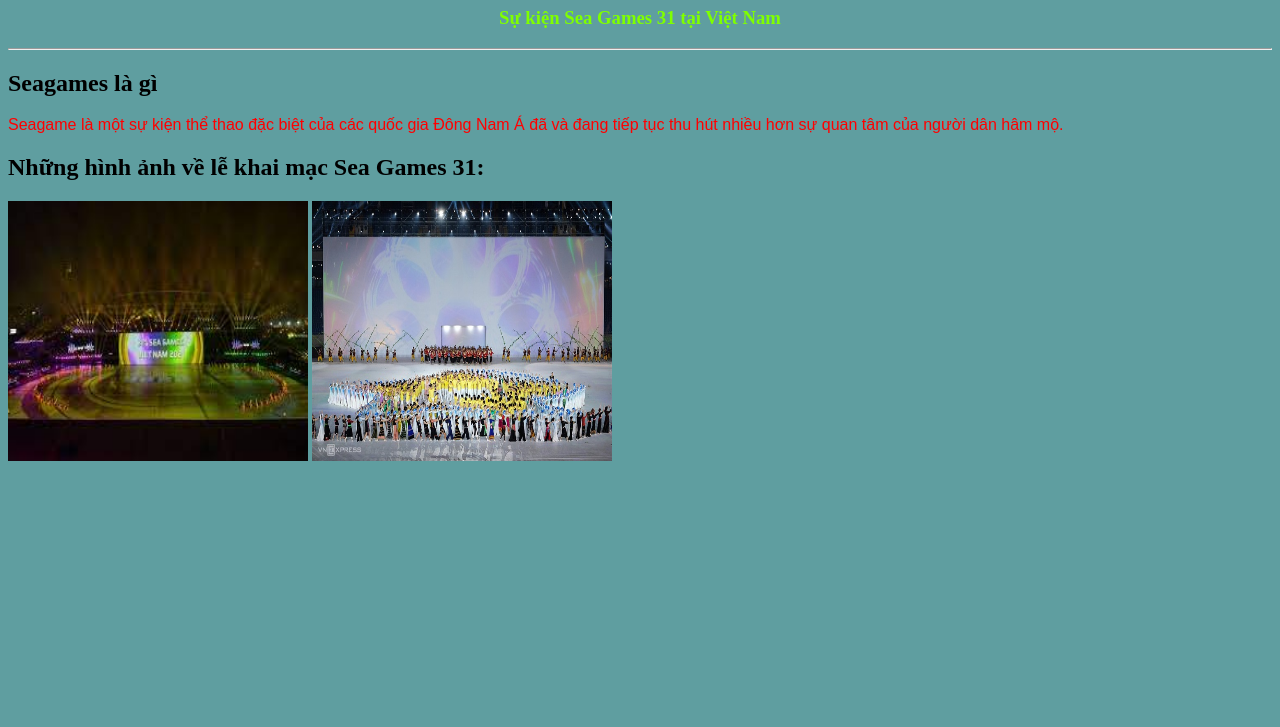
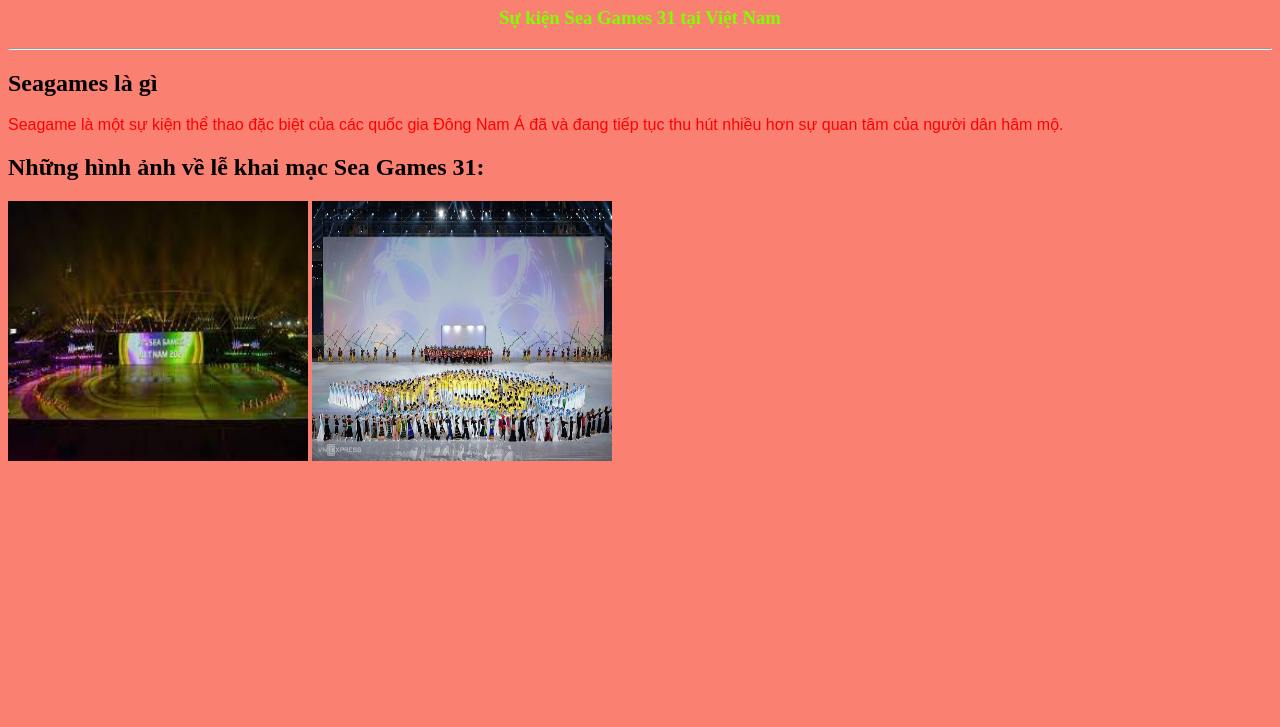
Before and after one commit to ThanhhappyVN/Portpolio, a plain HTML site: page My Portpolio.html in a window 1280 px wide. Shown: the part 73-800 px from the top of the page. Drawn offline with Linux system fonts and the light colour scheme.

Commit message:
Update My Portpolio.html

```diff
--- a/My Portpolio.html
+++ b/My Portpolio.html
@@ -7,7 +7,7 @@
     <title>Portpolio</title>
     <link rel="stylesheet" href="style.css">
 </head>
-<body style="background-color:cadetblue">
+<body style="background-color:salmon">
       <!--tiêu đề-->
       <div class="container">
         <h1 id="t1">Sea Games 31</h1>
```
